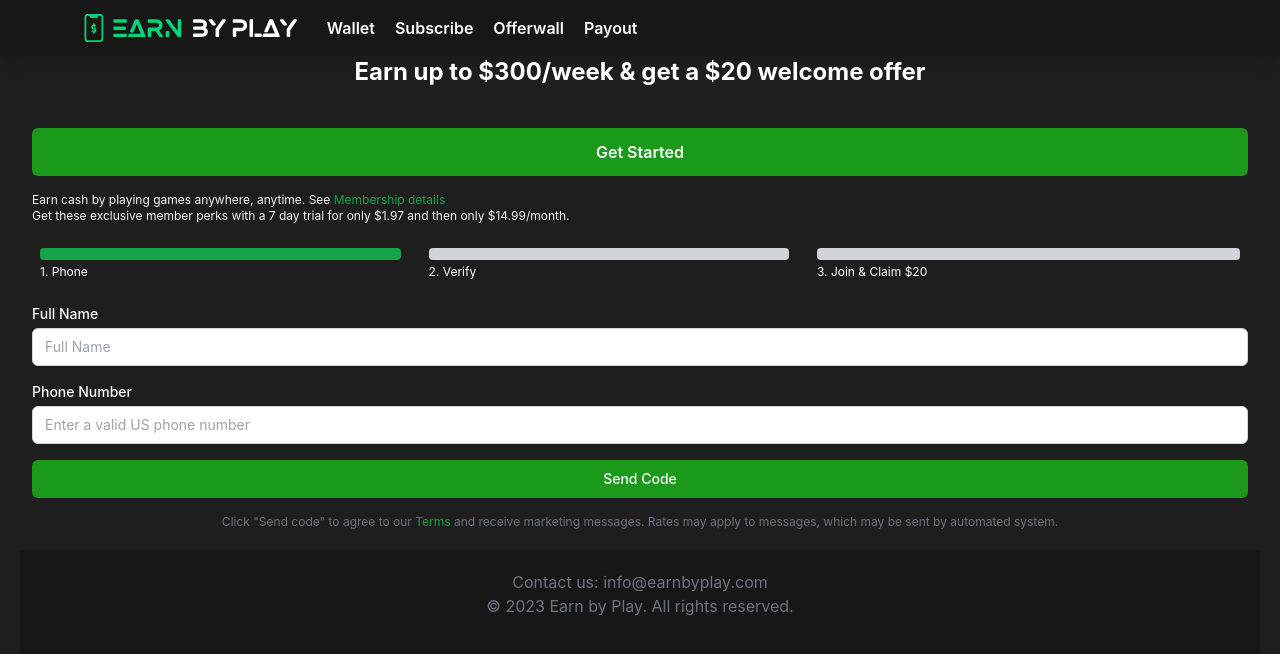
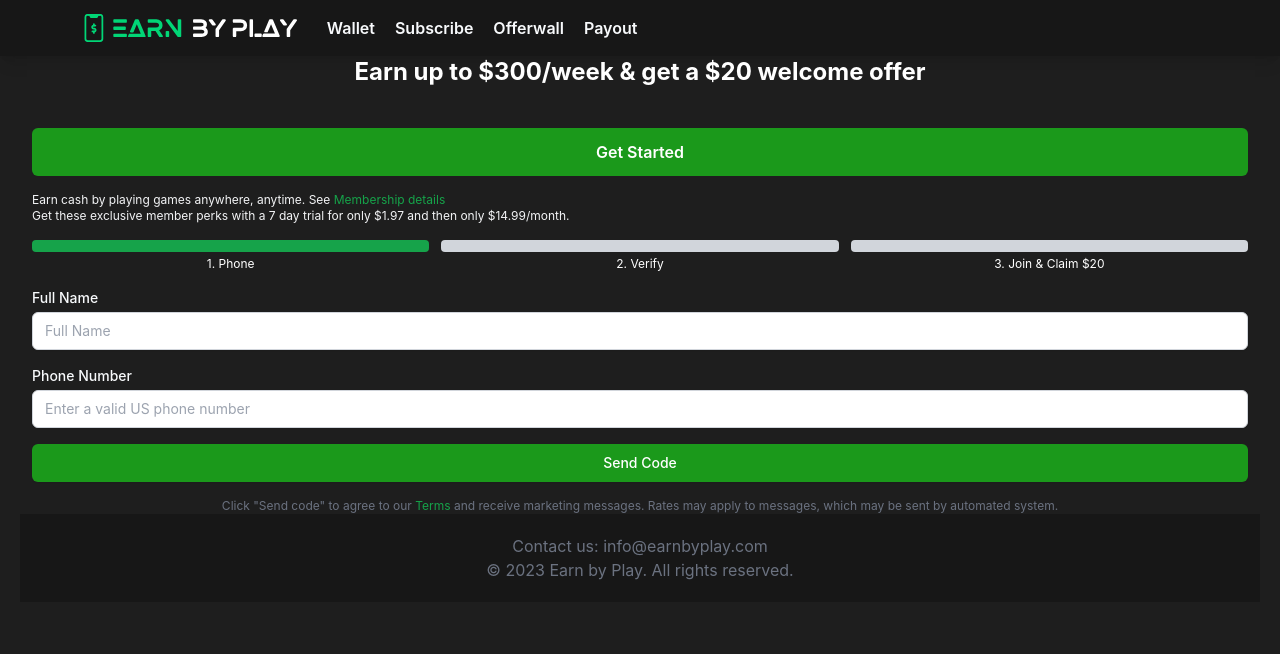
Before and after one commit to lsaffie/earnbyplay-frontend, a React (Create React App) app: page /phone-verify in a window 1280 px wide. Shown: the top 654 px of the page. Built offline with nearby package versions, Linux system fonts and the light colour scheme; no server answers.

Commit message:
progress bar with equal length

```diff
--- a/src/components/Footer.js
+++ b/src/components/Footer.js
@@ -2,8 +2,8 @@ import React from 'react';
 
 const Footer = () => {
   return (
-    <div className="bg-ebp-header p-5 m-5">
-        <div className="text-gray-500 mb-5 text-center">
+    <div className="bg-ebp-header p-5 mx-5 mb-5">
+        <div className="text-gray-500 text-center">
             <p>Contact us: info@earnbyplay.com</p>
             <p>© {new Date().getFullYear()} Earn by Play. All rights reserved.</p>
         </div>
--- a/src/components/ProgressBar.jsx
+++ b/src/components/ProgressBar.jsx
@@ -4,10 +4,10 @@ const ProgressBar = ({ currentStep }) => {
   const steps = ['Phone', 'Verify', 'Join & Claim $20'];
 
   return (
-    <div className="flex justify-between space-x-3 mb-0">
+    <div className="flex justify-between space-x-3 mb-0 w-full">
       {steps.map((step, index) => (
-        <div key={step} className="p-2 flex flex-col items-start flex-grow">
-          <div className={`w-full h-3 w-20 rounded ${index < currentStep ? 'bg-green-600' : 'bg-gray-300'}`}></div>
+        <div key={step} className="flex flex-col items-center flex-1">
+          <div className={`w-full h-3 rounded ${index < currentStep ? 'bg-green-600' : 'bg-gray-300'}`}></div>
           <div className="text-white text-xs mt-1">{index+1}. {step}</div>
         </div>
       ))}
```
